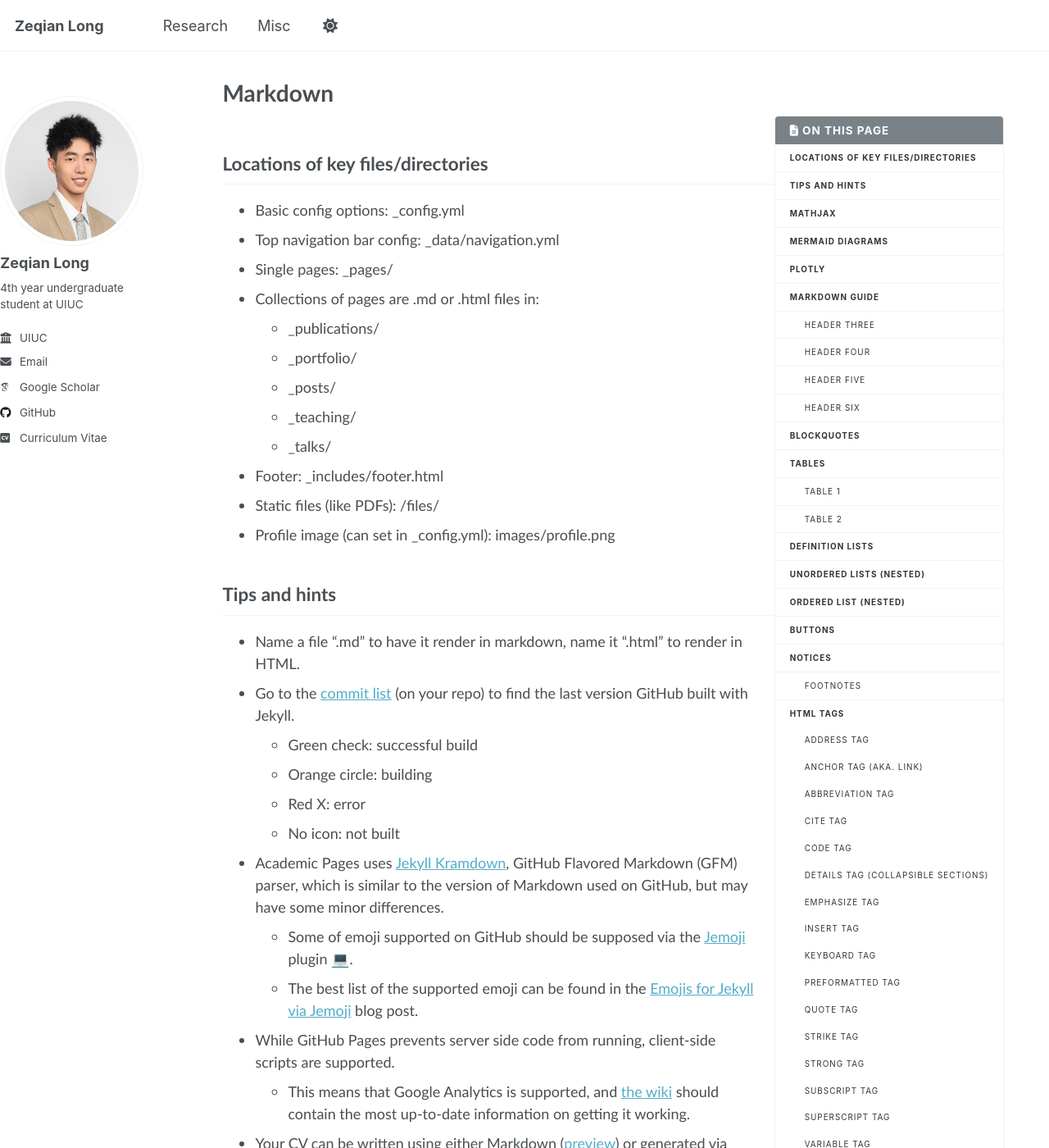
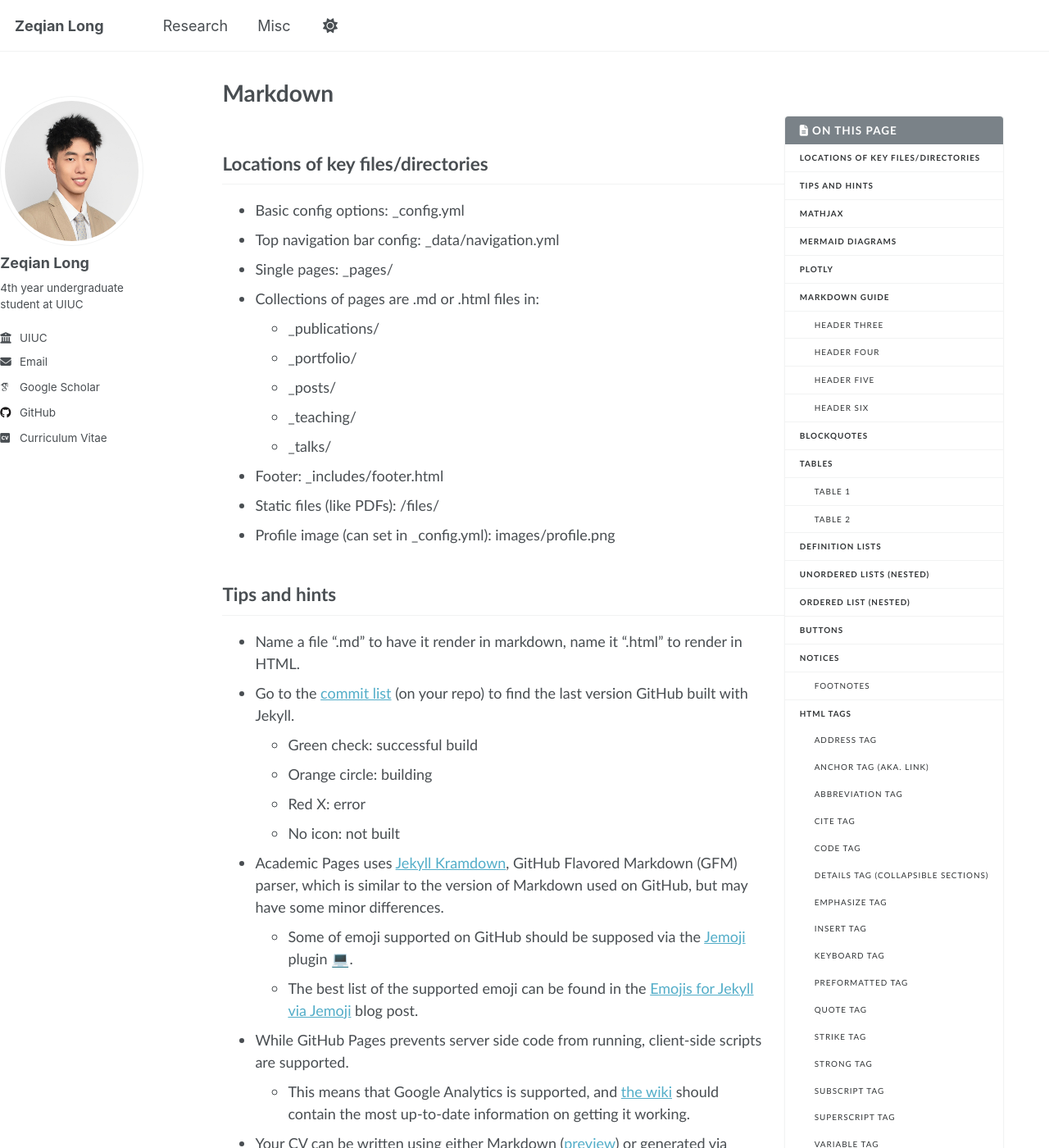
Before and after one commit to Zeqian-Long/Zeqian-Long.github.io, a Jekyll site: the page built from _pages/markdown.md, in a window 1280 px wide and 1400 px high. Shown: the whole window at 82% size. Built offline with Jekyll 4.4.1, drawn with Linux system fonts in a browser that asks for light colours; emoji names are drawn with the system emoji font; some web fonts are replaced; a style sheet for code colours, icons or effects is not loaded.

Commit message:
adjust font

```diff
--- a/_sass/layout/_navigation.scss
+++ b/_sass/layout/_navigation.scss
@@ -365,7 +365,8 @@
 .nav__title {
   margin: 0;
   padding: 0.5rem 1rem;
-  font-family: $sans-serif-narrow;
+  // font-family: $sans-serif-narrow;
+  font-family: "Trebuchet MS", "Lucida Grande", "Lucida Sans Unicode", "Lucida Sans", Arial, sans-serif;
   font-size: $type-size-5;
   font-weight: bold;
 }
@@ -374,7 +375,8 @@
   display: block;
   margin: 0.5rem 0;
   padding: 0.5rem 0;
-  font-family: $sans-serif-narrow;
+  // font-family: $sans-serif-narrow;
+  font-family: "Trebuchet MS", "Lucida Grande", "Lucida Sans Unicode", "Lucida Sans", Arial, sans-serif;
   font-size: $type-size-6;
   font-weight: bold;
   text-transform: uppercase;
@@ -387,7 +389,8 @@
    ========================================================================== */
 
 .toc {
-  font-family: $sans-serif-narrow;
+  // font-family: $sans-serif-narrow;
+  font-family: "Trebuchet MS", "Lucida Grande", "Lucida Sans Unicode", "Lucida Sans", Arial, sans-serif;
   color: var(--global-text-color-light);
   text-transform: uppercase;
   letter-spacing: 1px;
```
